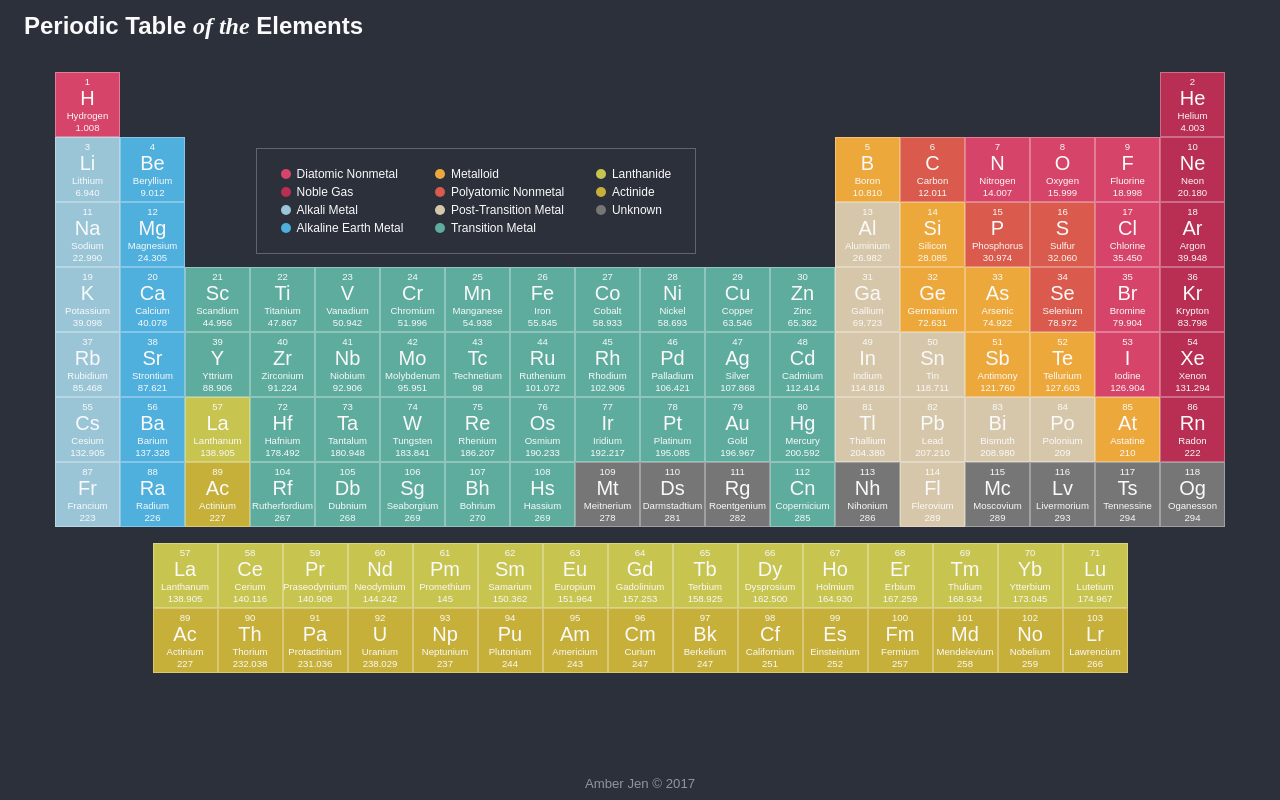
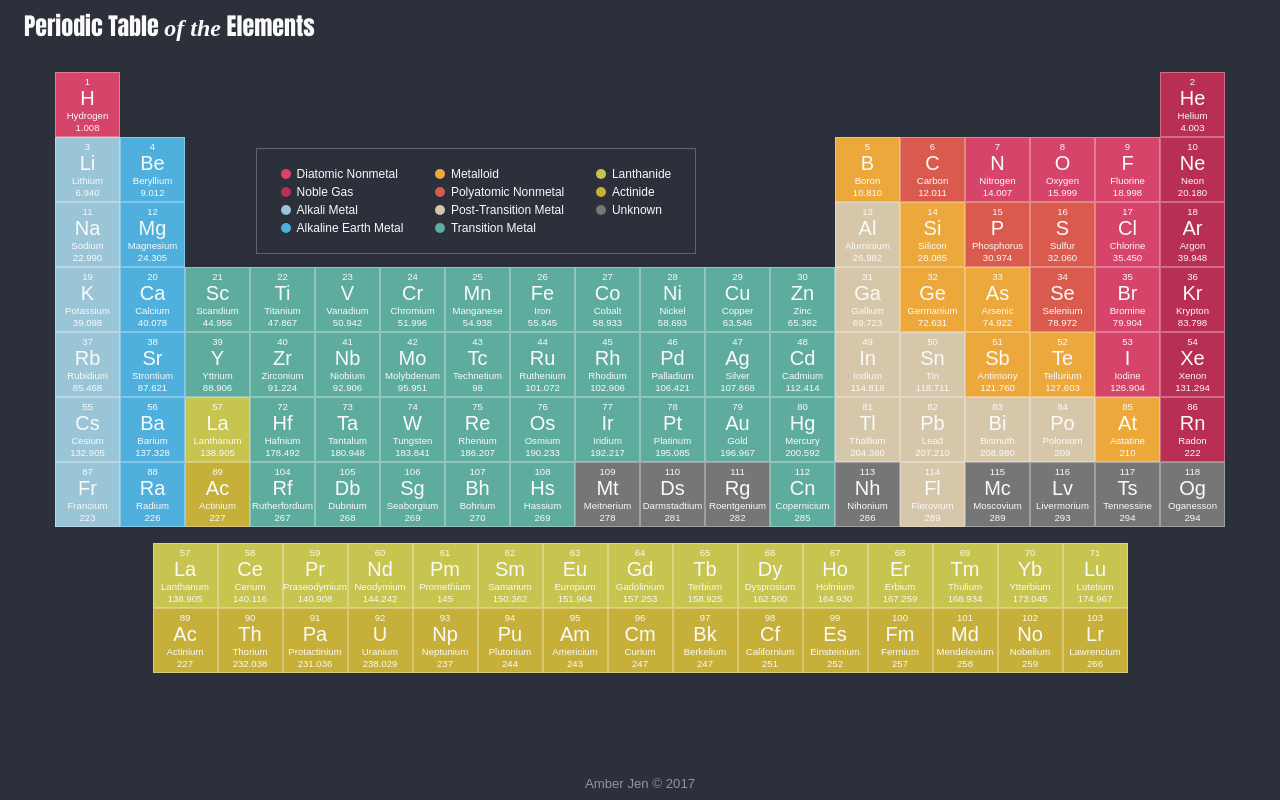
Before and after one commit to amberjen/periodic-table, a React (Create React App) app: page / in a window 1280 px wide. Built offline with nearby package versions, Linux system fonts and the light colour scheme.

Commit message:
Update header font-family

```diff
--- a/src/containers/App.css
+++ b/src/containers/App.css
@@ -14,6 +14,10 @@
 header {
   height: 8%;
   padding: .5rem 1.5rem;
+}
+
+header h2 {
+  font-family: 'Impact';
 }
 
 header .classic-word {
```
